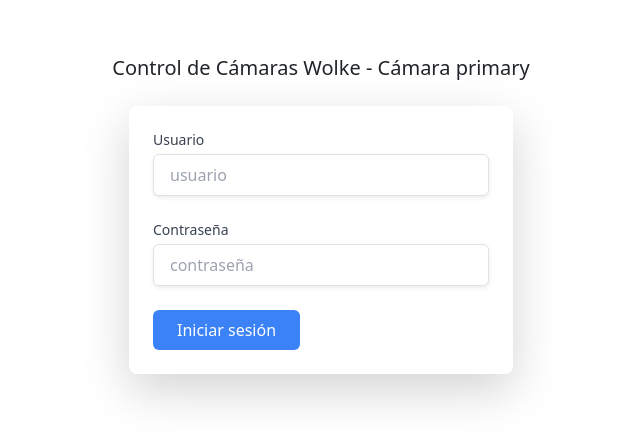
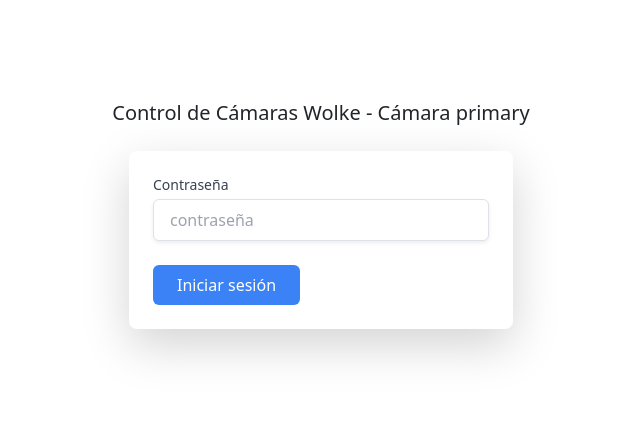
Before and after one commit to felipeWolke/front-webRTC, a React (Create React App) app: page /login/primary in a window 1280 px wide. Shown: the part 186-628 px from the top of the page, without its empty margins (319-959 px from the left). Built offline with nearby package versions, Linux system fonts and the light colour scheme.

Commit message:
new login without user

```diff
--- a/src/pages/Login.js
+++ b/src/pages/Login.js
@@ -2,7 +2,7 @@
 import { useNavigate, useParams } from 'react-router-dom';
 
 function Login() {
-    const [username, setUsername] = useState('');
+    const [username, setUsername] = useState('wolke');
     const [password, setPassword] = useState('');
     const navigate = useNavigate();
     const { cameraId } = useParams();  // Captura el identificador de cámara desde la URL
@@ -11,7 +11,7 @@
         e.preventDefault();
 
         const credentials = { username, password };
-        const response = await fetch(`https://cams.wolkelab.com/api/login/${cameraId}`, {  // Modifica la URL de la API según el cameraId
+        const response = await fetch(`https://cams.wolkelab.com/api/login`, {  // Modifica la URL de la API según el cameraId
             method: 'POST',
             headers: { 'Content-Type': 'application/json' },
             body: JSON.stringify(credentials)
@@ -31,17 +31,7 @@
             <h1 className="text-xl mb-6">Control de Cámaras Wolke - Cámara {cameraId}</h1>
             <div className="bg-white p-6 rounded-lg shadow-lg max-w-sm w-full">
                 <form onSubmit={handleLogin}>
-                    <div className="mb-4">
-                        <label htmlFor="userInput" className="block text-sm font-medium text-gray-700">Usuario</label>
-                        <input
-                            type="text"
-                            id="userInput"
-                            className="mt-1 block w-full px-3 py-2 border border-gray-300 rounded-md shadow-sm focus:outline-none focus:ring-indigo-500 focus:border-indigo-500"
-                            placeholder="usuario"
-                            value={username}
-                            onChange={(e) => setUsername(e.target.value)}
-                        />
-                    </div>
+
                     <div className="mb-4">
                         <label htmlFor="passwordInput" className="block text-sm font-medium text-gray-700">Contraseña</label>
                         <input
```
